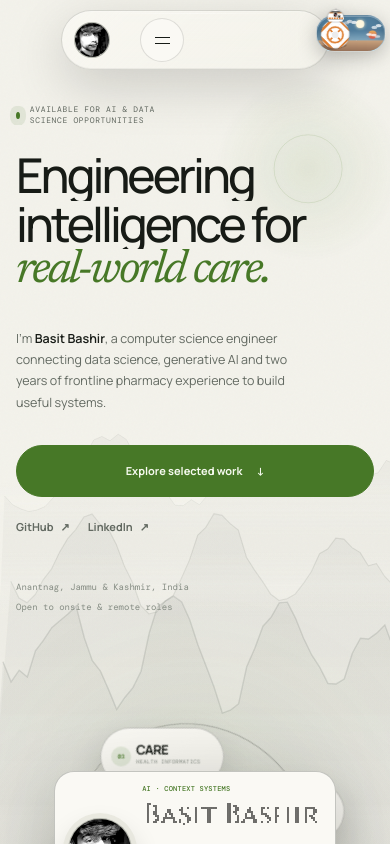
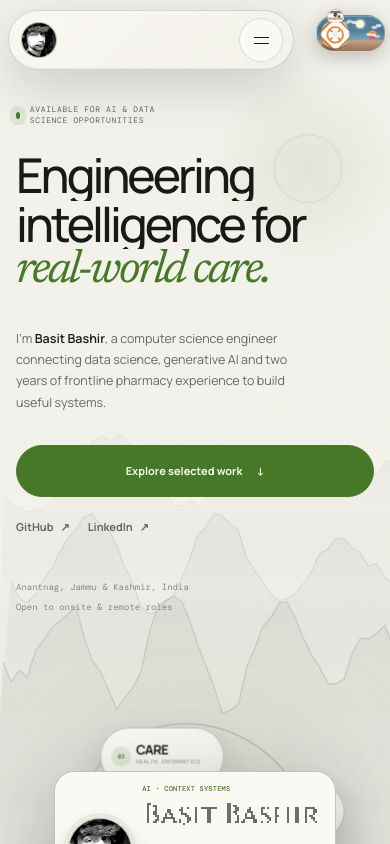
Before and after one commit to BasitBashirMaharaza/RBM-Port, a React (Vite) app: page / in a window 390 px wide. Shown: the top 844 px of the page. Built offline with nearby package versions, Linux system fonts and the light colour scheme; a web font is replaced by a local one.

Commit message:
Fix mobile navigation control layout

```diff
--- a/src/styles.css
+++ b/src/styles.css
@@ -300,7 +300,10 @@ html[data-theme='light'] .portrait-copy .canvas-text { color: #0b0d0a; }
 footer { padding: 28px 0; background: var(--bg); border-top: 1px solid var(--line); }footer .container { display: flex; justify-content: space-between; gap: 22px; color: var(--quiet); font: 400 8px/1.4 'DM Mono', monospace; text-transform: uppercase; letter-spacing: .05em; }footer a { text-decoration: none; }footer a:hover { color: var(--text); }
 
 @media (max-width: 1120px) {
-  .desktop-nav { display: none; }.menu-button { display: grid; }.header-actions .nav-cta { display: none; }.header-switch-dock { top: 17px; left: auto; right: 12px; }
+  .site-header { left: 12px; width: calc(100% - 124px); max-width: none; transform: none; }
+  .site-header.header-hidden { transform: translateY(-145%); }
+  .desktop-nav { display: none; }.menu-button { display: grid; }.header-actions { margin-left: auto; }.header-actions .nav-cta { display: none; }.header-switch-dock { top: 17px; left: auto; right: 12px; }
+  .mobile-menu { z-index: 95; background: linear-gradient(180deg, color-mix(in srgb, var(--bg) 97%, transparent), var(--bg) 34%); }
   .hero-layout { grid-template-columns: minmax(0, 1fr) 430px; gap: 30px; }.hero h1 { font-size: clamp(52px, 8vw, 92px); }
   .section-heading { grid-template-columns: 150px 1fr; }.section-aside { grid-column: 2; margin-top: -20px; }
   .about-grid { grid-template-columns: 1fr 1fr; }.profile-card { grid-column: 1 / -1; grid-template-columns: 100px 1fr 1fr; align-items: center; padding: 30px 0 0; border-left: 0; border-top: 1px solid var(--line); }
@@ -321,7 +324,7 @@ footer { padding: 28px 0; background: var(--bg); border-top: 1px solid var(--lin
 }
 
 @media (max-width: 560px) {
-  :root { --gutter: 20px; --section-gap: 92px; }.site-header { top: 10px; width: calc(100% - 136px); min-height: 58px; padding: 7px 10px 7px 12px; }.brand-avatar { width: 36px; height: 36px; }.header-switch-dock { top: 15px; left: auto; right: 6px; transform: scale(.9); transform-origin: top right; }.header-switch-dock.header-hidden { transform: translateY(-145%) scale(.9); }.mobile-menu { padding: 96px 20px 30px; }
+  :root { --gutter: 20px; --section-gap: 92px; }.site-header { top: 10px; left: 10px; width: calc(100% - 112px); min-height: 58px; padding: 7px 10px 7px 12px; }.brand-avatar { width: 36px; height: 36px; }.header-switch-dock { top: 15px; left: auto; right: 6px; transform: scale(.9); transform-origin: top right; }.header-switch-dock.header-hidden { transform: translateY(-145%) scale(.9); }.mobile-menu { padding: 96px 20px 30px; }
   .hero { padding-top: 104px; }.hero h1 { max-width: 360px; font-size: clamp(40px, 12vw, 52px); line-height: .94; letter-spacing: -.062em; }.hero-intro { max-width: 345px; font-size: 13px; line-height: 1.7; }.hero-actions .primary-button { width: 100%; }.hero-meta { flex-direction: column; gap: 7px; margin-top: 30px; }.hero-meta span + span::before { display: none; }
   .orbital-scene { width: 100%; margin-left: 0; transform: none; }.orbit-item { width: 140px; height: 64px; left: calc(50% - 70px); top: calc(50% - 32px); transform: rotate(calc(var(--position) * 90deg)) translateX(min(32vw, 166px)); }.orbit-card { padding: 8px 13px; }.orbit-card strong { font-size: 15px; }.portrait-core { inset: 28% 12%; grid-template-columns: 72px 1fr; gap: 12px; padding: 15px; }.portrait-copy strong { margin-block: 6px 5px; font-size: 17px; }.portrait-particle-name { height: 38px; max-width: 150px; }.portrait-copy small { min-height: 30px; font-size: 7.5px; line-height: 1.45; }.portrait-greeting { top: calc(100% + 8px); left: 8px; width: calc(100% - 16px); }.orbit-explore { margin-top: 6px; font-size: 6.5px; }.scene-coordinates { right: 3%; }
   .welcome-screen { padding: 22px 18px; }.welcome-top { justify-content: center; font-size: 7px; }.welcome-top span:first-child { display: none; }.welcome-word strong { font-size: clamp(46px, 16vw, 72px); }.welcome-echo { font-size: 14vw; }.welcome-emoji { top: -18px; right: -12px; }.welcome-screen::before { width: 92vw; height: 92vw; left: 4vw; top: calc(50% - 46vw); }.welcome-screen::after { width: 124vw; height: 124vw; left: -12vw; top: calc(50% - 62vw); }
@@ -385,7 +388,7 @@ footer { padding: 28px 0; background: var(--bg); border-top: 1px solid var(--lin
 
 @media (max-width: 390px) {
   :root { --gutter: 16px; --section-gap: 76px; }
-  .site-header { width: calc(100% - 122px); }
+  .site-header { left: 8px; width: calc(100% - 104px); }
   .header-switch-dock { right: 2px; transform: scale(.82); }
   .header-switch-dock.header-hidden { transform: translateY(-145%) scale(.82); }
   .hero h1 { font-size: clamp(38px, 12.5vw, 48px); }
```
